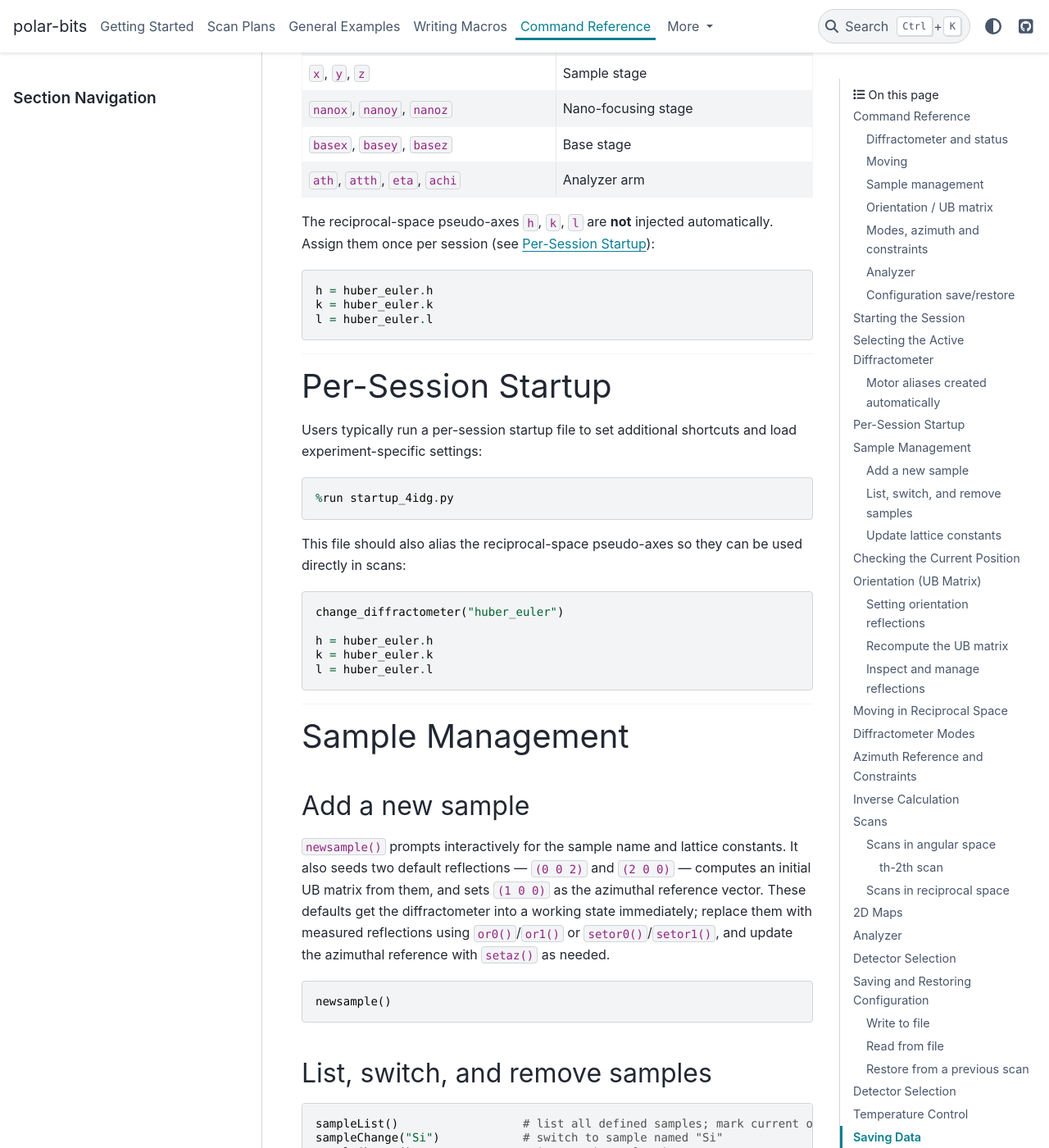
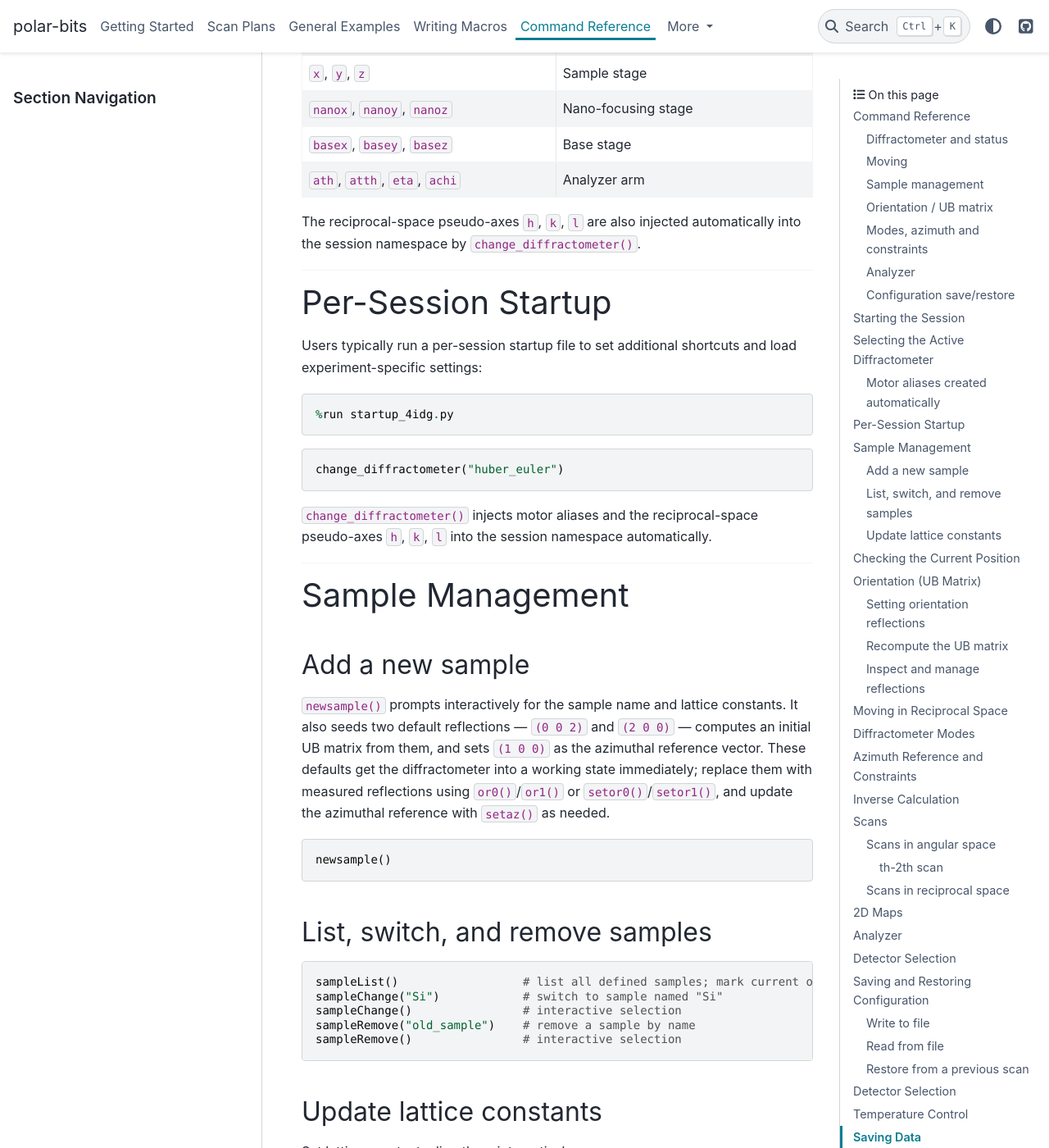
Before and after one commit to BCDA-APS/polar-bits, a Sphinx documentation site: the page built from docs/source/examples/4idg_diffractometer.md, in a window 1280 px wide and 1400 px high, scrolled down 4433 px. Shown: the whole window at 82% size. Built offline with Sphinx 7.4.7 and the PyData theme 0.15.4, drawn with Linux system fonts in a browser that asks for light colours; some of the changed text lies outside the part shown.

Commit message:
hkl aliases

````diff
--- a/docs/source/examples/4idg_diffractometer.md
+++ b/docs/source/examples/4idg_diffractometer.md
@@ -19,7 +19,7 @@ constraint management, and configuration save/restore.
 
 | Command | Description |
 |---------|-------------|
-| `change_diffractometer(name)` | Select active diffractometer and update motor aliases and axis constraints |
+| `change_diffractometer(name)` | Select active diffractometer; update motor aliases, h/k/l aliases, and axis constraints |
 | `set_detector()` | Select Eiger or point detector/analyzer arm |
 
 ### Moving
@@ -133,14 +133,8 @@ After `change_diffractometer("huber_hp")`:
 | `basex`, `basey`, `basez` | Base stage |
 | `ath`, `atth`, `eta`, `achi` | Analyzer arm |
 
-The reciprocal-space pseudo-axes `h`, `k`, `l` are **not** injected automatically.
-Assign them once per session (see [Per-Session Startup](#per-session-startup)):
-
-```python
-h = huber_euler.h
-k = huber_euler.k
-l = huber_euler.l
-```
+The reciprocal-space pseudo-axes `h`, `k`, `l` are also injected automatically
+into the session namespace by `change_diffractometer()`.
 
 ---
 
@@ -153,16 +147,12 @@ load experiment-specific settings:
 %run startup_4idg.py
 ```
 
-This file should also alias the reciprocal-space pseudo-axes so they can be
-used directly in scans:
-
 ```python
 change_diffractometer("huber_euler")
+```
 
-h = huber_euler.h
-k = huber_euler.k
-l = huber_euler.l
-```
+`change_diffractometer()` injects motor aliases and the reciprocal-space
+pseudo-axes `h`, `k`, `l` into the session namespace automatically.
 
 ---
 
@@ -417,8 +407,8 @@ RE(th2th(-2, 2, 100, 0.5))   # ±2° in 2θ, 100 pts
 
 ### Scans in reciprocal space
 
-With `h`, `k`, `l` aliased (see [Per-Session Startup](#per-session-startup)),
-scan directly along a reciprocal-space direction. The diffractometer moves all
+Scan directly along a reciprocal-space direction using the `h`, `k`, `l` aliases
+set by `change_diffractometer()`. The diffractometer moves all
 required angular axes simultaneously to follow the path:
 
 ```python
````
